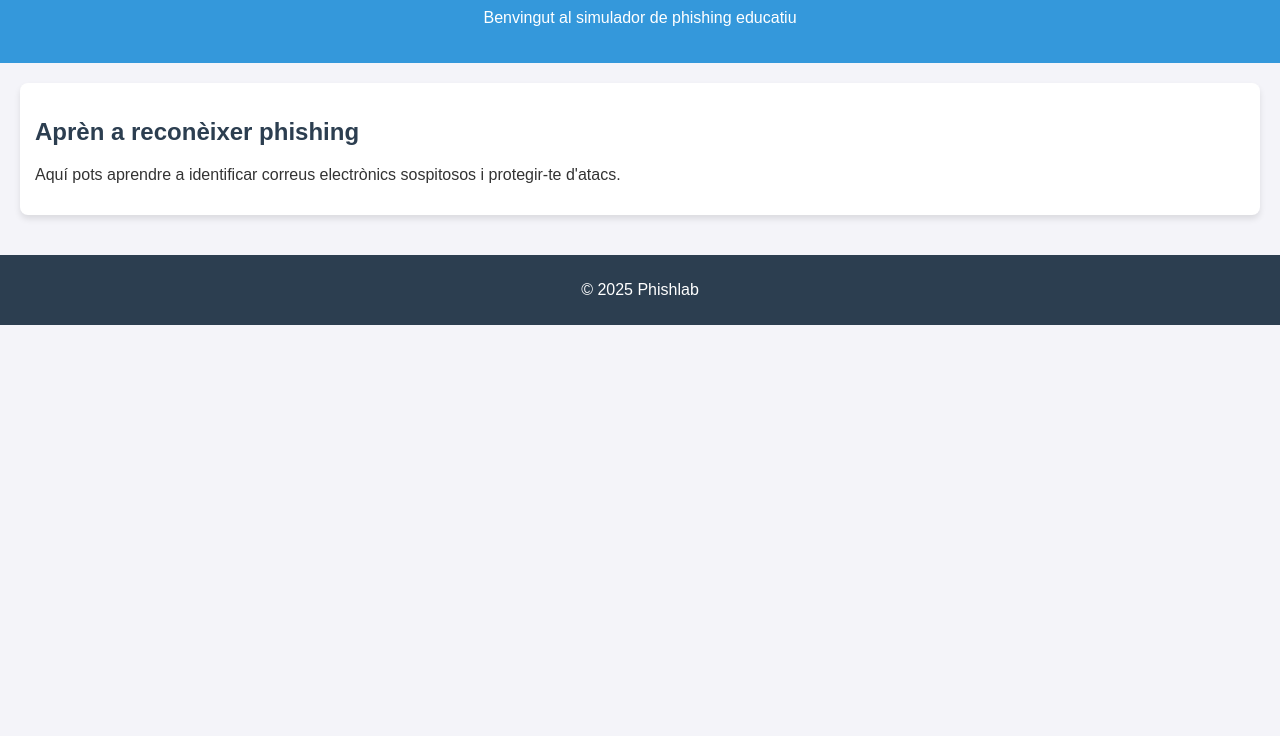
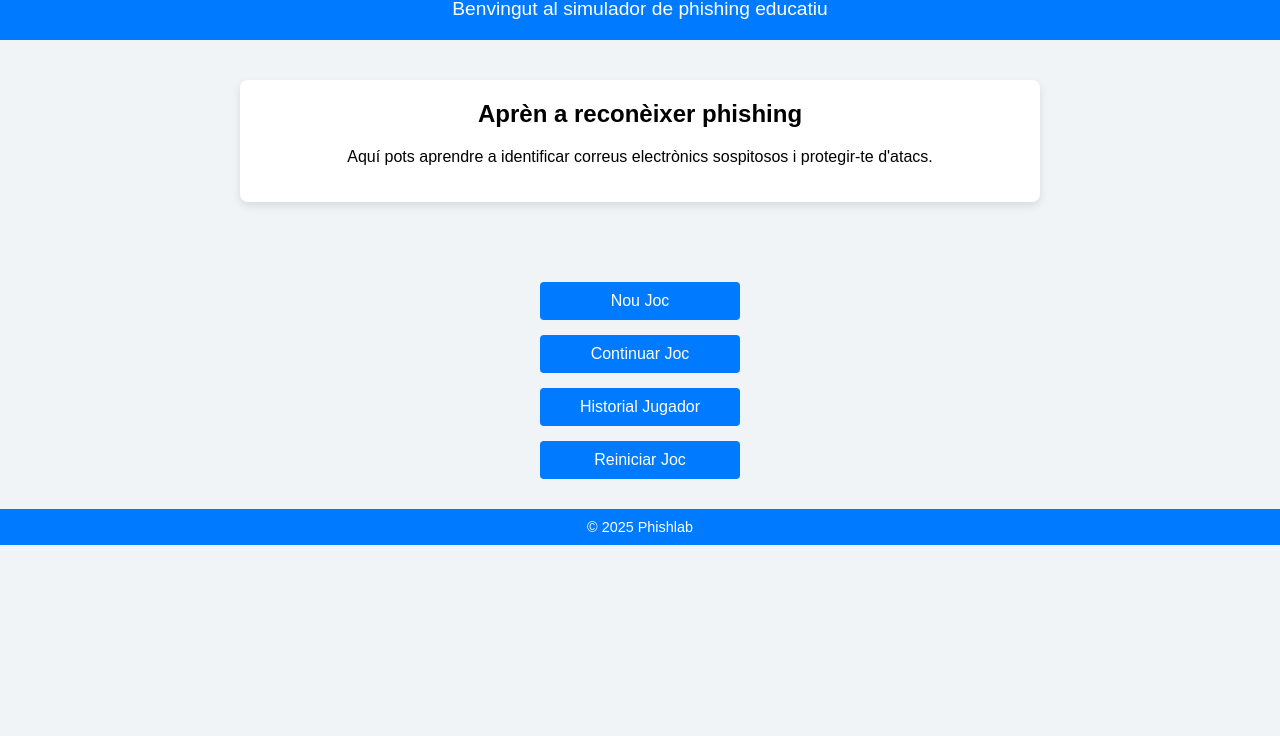
Before and after one commit to naupiv/Phishlab, a plain HTML site: page index.html in a window 1280 px wide. Shown: the part 64-800 px from the top of the page. Drawn offline with Linux system fonts and the light colour scheme.

Commit message:
Afegir butons

```diff
--- /dev/null
+++ b/buttons.js
@@ -0,0 +1,66 @@
+function startNewGame() {
+    const nom = document.createElement("div");
+    nom.id = "nom";
+    nom.innerHTML = `
+        <div id="formContainer">
+            <input type="text" id="nickname" placeholder="Introdueix el teu Nickname" required>
+            <button onclick="startGame()">Començar Joc</button>
+        </div>
+        <div id="message"></div>
+    `;
+    document.body.appendChild(nom);
+}
+
+function showMessage(message, isSuccess = true) {
+    const messageDiv = document.getElementById("message");
+    messageDiv.textContent = message;
+    messageDiv.className = isSuccess ? "success-message" : "error-message";
+}
+
+function startGame() {
+    const nickname = document.getElementById("nickname").value;
+    if (nickname) {
+        continueGame(nickname);
+    } else {
+        showMessage("Nom no registrat, si us plau, registra l'usuari.", false);
+    }
+}
+
+function continueGame(nickname) {
+    const playerData = localStorage.getItem(nickname);
+    if (playerData) {
+        showMessage("Benvingut de nou, " + nickname + "! Carregant la teva última partida...", true);
+        const savedGame = JSON.parse(playerData);
+        initializeGame(savedGame);
+    } else {
+        showMessage("Benvingut, " + nickname + "! Comencem un nou joc!", true);
+        const newPlayerData = {
+            nickname: nickname,
+            score: 0,
+            level: 1,
+            lives: 3,
+        };
+        localStorage.setItem(nickname, JSON.stringify(newPlayerData));
+        initializeGame(newPlayerData);
+    }
+
+    const nom = document.getElementById("nom");
+    if (nom) {
+        nom.remove();
+    }
+}
+
+function initializeGame(playerData) {
+    console.log("Iniciant partida per:", playerData);
+}
+
+function resetGame() {
+    const nickname = document.getElementById("nickname").value;
+    if (nickname) {
+        localStorage.removeItem(nickname);
+        showMessage("Partida esborrada. Començant un nou joc.", true);
+        startNewGame();
+    } else {
+        showMessage("Si us plau, introdueix un nickname.", false);
+    }
+}
--- a/index.html
+++ b/index.html
@@ -11,15 +11,28 @@
         <h1>Phishlab</h1>
         <p>Benvingut al simulador de phishing educatiu</p>
     </header>
+
     <main>
-    <section>
-        <h2>Aprèn a reconèixer phishing</h2>
-        <p>Aquí pots aprendre a identificar correus electrònics sospitosos i protegir-te d'atacs.</p>
-    </section>
-</main>
+        <section>
+            <h2>Aprèn a reconèixer phishing</h2>
+            <p>Aquí pots aprendre a identificar correus electrònics sospitosos i protegir-te d'atacs.</p>
+        </section>
+    </main>
+
+   <div class="main-content">
+    <div class="buttons">
+        <button onclick="startNewGame()">Nou Joc</button>
+        <button onclick="continueGame()">Continuar Joc</button>
+        <button onclick="viewPlayerHistory()">Historial Jugador</button>
+        <button onclick="resetGame()">Reiniciar Joc</button>
+    </div>
+</div>
+
     <footer>
         <p>&copy; 2025 Phishlab</p>
     </footer>
+
+    <!-- Aquí incorporem el teu fitxer JavaScript -->
+    <script src="buttons.js"></script> <!-- Assumim que buttons.js està a la mateixa carpeta -->
 </body>
 </html>
-<link rel="stylesheet" href="style.css">
--- a/style.css
+++ b/style.css
@@ -1,45 +1,85 @@
-/* Estils globals */
 body {
     font-family: Arial, sans-serif;
+    background-color: #f0f4f7;
+    display: flex;
+    flex-direction: column;
+    align-items: center;
     margin: 0;
     padding: 0;
-    background-color: #f4f4f9;
-    color: #333;
 }
 
-h1, h2 {
-    color: #2c3e50;
-}
-
-/* Capçalera */
 header {
-    background-color: #3498db;
+    text-align: center;
+    background-color: #007bff;
     color: white;
-    padding: 20px;
-    text-align: center;
+    padding: 20px 0;
+    width: 100%;
 }
 
 header h1 {
     margin: 0;
+    font-size: 2rem;
 }
 
-/* Contingut principal */
-main {
-    padding: 20px;
+header p {
+    margin: 5px 0 0;
+    font-size: 1.2rem;
 }
 
-section {
-    background-color: white;
-    padding: 15px;
-    margin-bottom: 20px;
-    border-radius: 8px;
-    box-shadow: 0 4px 6px rgba(0, 0, 0, 0.1);
+main {
+    width: 100%;
+    max-width: 800px;
+    text-align: center;
+    padding: 20px;
+    margin-top: 20px;
 }
 
-/* Peu de pàgina */
+main section {
+    background-color: #fff;
+    padding: 20px;
+    border-radius: 8px;
+    box-shadow: 0 4px 8px rgba(0, 0, 0, 0.1);
+    margin-bottom: 40px;
+}
+
+main section h2 {
+    margin-top: 0;
+}
+
+.buttons {
+    display: flex;
+    flex-direction: column;
+    align-items: center;
+    gap: 15px;
+    margin-top: 20px;
+    margin-bottom: 30px; /* Afegit espai sota l'últim botó */
+}
+
+.buttons button {
+    padding: 10px 20px;
+    background-color: #007bff;
+    color: white;
+    border: none;
+    border-radius: 4px;
+    font-size: 16px;
+    cursor: pointer;
+    width: 200px;
+}
+
+.buttons button:hover {
+    background-color: #0056b3;
+}
+
 footer {
+    margin-top: auto;
     text-align: center;
-    padding: 10px;
-    background-color: #2c3e50;
+    padding: 10px 0;
+    background-color: #007bff;
     color: white;
+    width: 100%;
 }
+
+footer p {
+    margin: 0;
+    font-size: 0.9rem;
+}
```
